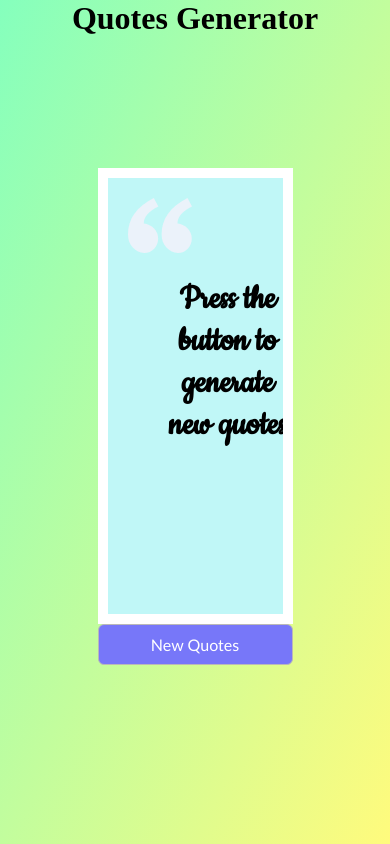
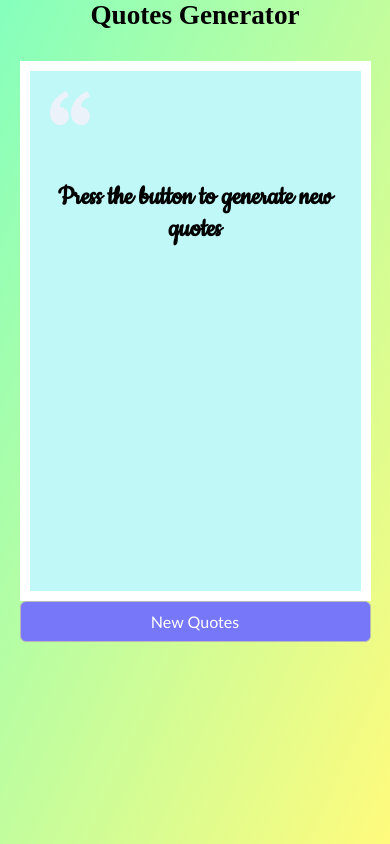
Before and after one commit to adesh1212/Dynamic_Quotes_Generator, a plain HTML site: page index.html in a window 390 px wide. Drawn offline with Linux system fonts and the light colour scheme.

Commit message:
media queries added

```diff
--- a/index.html
+++ b/index.html
@@ -12,7 +12,6 @@
             margin: 0;
             padding: 0;
             box-sizing: border-box;
-
         }
 
         .outer-div {
@@ -23,14 +22,14 @@
         }
 
         .box {
-            width: 100vw;
-            height: 90vh;
+            width: 100%;
+            height: 90%;
             display: flex;
             flex-direction: column;
             justify-content: center;
             align-items: center;
+
         }
-
         .main {
             font-family: 'Cookie', cursive;
             font-size: xx-large;
@@ -40,7 +39,7 @@
             background-repeat: no-repeat;
             background-position-x: 20px;
             background-position-y: 20px;
-            width: 50%;
+            width: 70%;
             height: 60%;
             padding-top: 50px;
             overflow: auto;
@@ -48,10 +47,9 @@
         .text{
             position: relative;
             margin: 50px;
-            width: 80%;
         }
         button {
-            width: 50%;
+            width: 70%;
             color: white;
             padding: 10px;
             border: 0.5px solid rgb(186, 184, 184);
@@ -67,6 +65,57 @@
         }
         button:hover {
             background-color: blue;
+        }
+
+        @media screen and (max-width:950px) {
+        .box{
+            height: 80;
+            justify-content: flex-start;
+        }
+    .main{
+        height: 50%;
+    }
+        }
+
+        @media screen and (max-width:650px) {
+         .main{
+            background-size:50px ;
+         }
+         .box{
+            height: 100vh;
+            margin-top: 30px;
+            justify-content: flex-start;
+         }
+        }
+
+        @media screen and (max-width:500px) {
+            .box{
+                height: 80%;
+            }
+         .main{
+            height: 80%;
+            width: 90%;
+            background-size:40px ;
+            overflow: auto;
+         }
+         button{
+            width: 90%;
+         }
+         .text{
+            margin: 60px 5px;
+            font-size: 25px;
+         }
+
+        }
+        @media screen and (max-width:400px) {
+         .main{
+            height: 80%;
+            background-size:40px ;
+            overflow: auto;
+         }
+         h1{
+            font-size: 1.7rem;
+         }
         }
     </style>
 </head>
```
